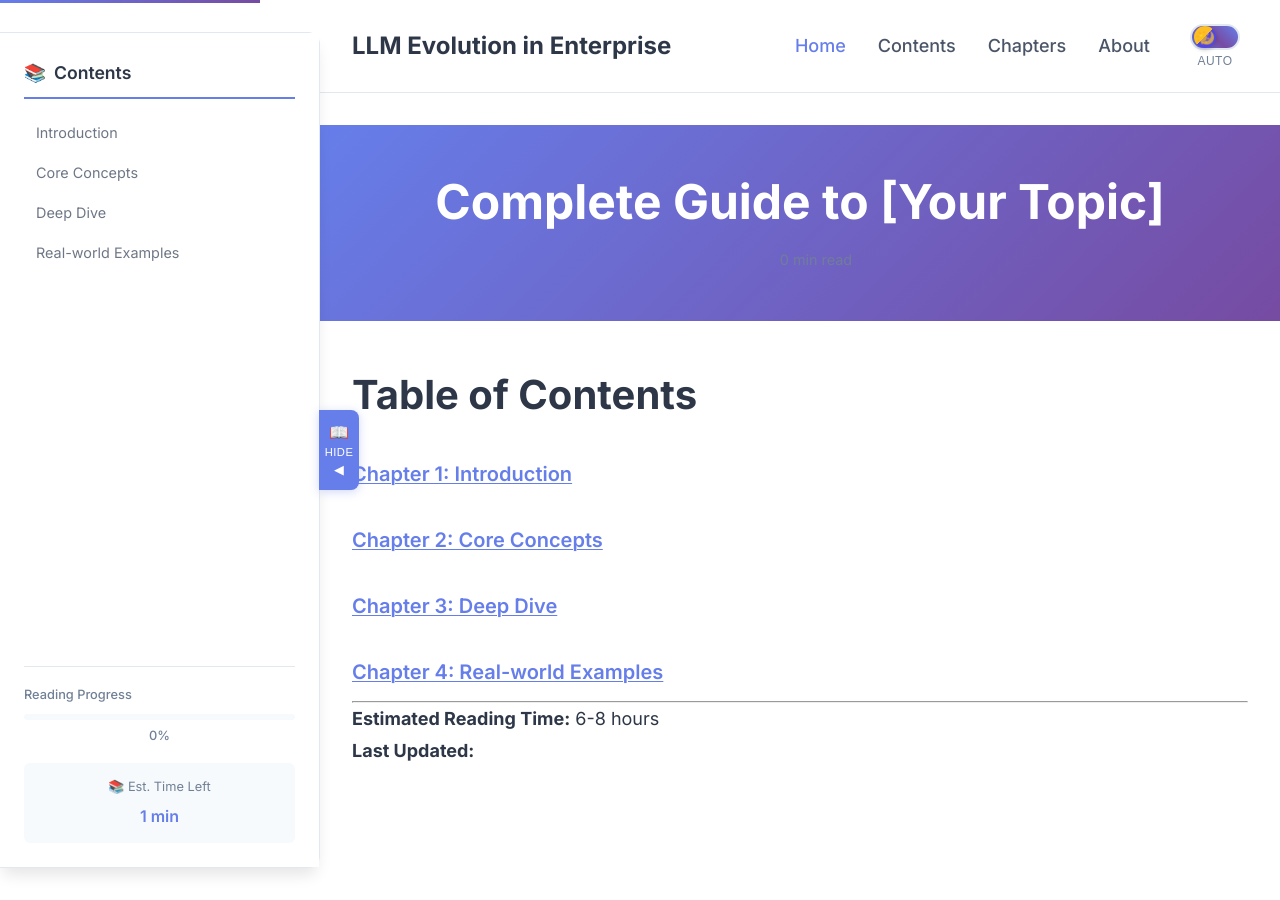
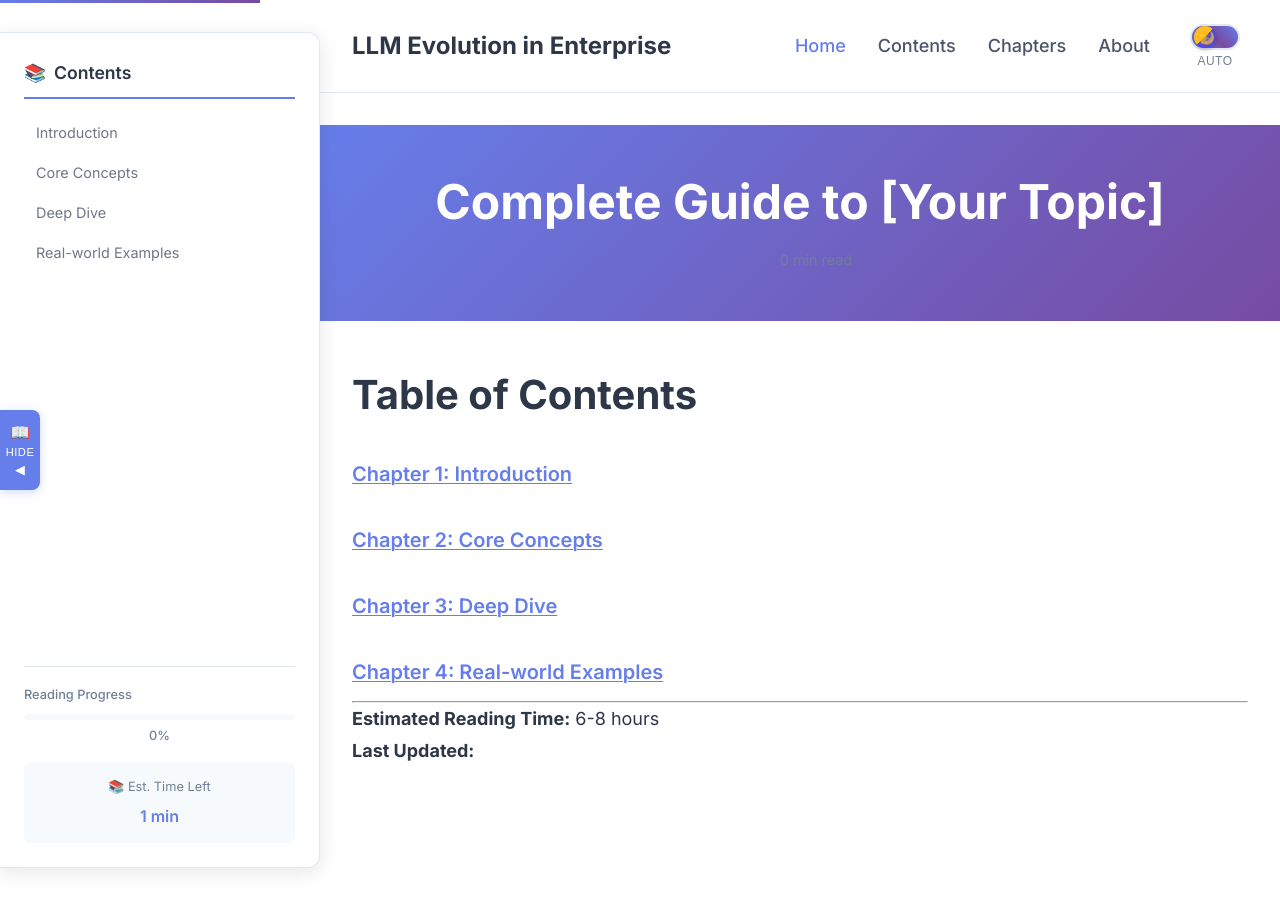
Before and after one commit to AlanPonnachan/llm-enterprise-evolution, a Jekyll site: the page built from index.markdown, in a window 1280 px wide and 900 px high. Built offline with Jekyll 4.4.1, drawn with Linux system fonts in a browser that asks for light colours.

Commit message:
fix toggle button

```diff
--- a/_includes/table-of-contents.html
+++ b/_includes/table-of-contents.html
@@ -1,11 +1,12 @@
+<!-- Toggle Button - Outside of TOC container -->
+<button class="toc-toggle" id="toc-toggle" aria-label="Toggle Table of Contents">
+    <span class="toc-toggle-icon">📖</span>
+    <span class="toc-toggle-text">Contents</span>
+    <span class="toc-toggle-arrow">◀</span>
+</button>
+
+<!-- TOC Sidebar -->
 <div class="table-of-contents" id="toc-sidebar">
-    <!-- Toggle Button -->
-    <button class="toc-toggle" id="toc-toggle" aria-label="Toggle Table of Contents">
-        <span class="toc-toggle-icon">📖</span>
-        <span class="toc-toggle-text">Contents</span>
-        <span class="toc-toggle-arrow">◀</span>
-    </button>
-
     <!-- Collapsible Content -->
     <div class="toc-content" id="toc-content">
         <div class="toc-header">
--- a/_sass/_reading-experience.scss
+++ b/_sass/_reading-experience.scss
@@ -10,7 +10,7 @@
   transition: width 0.1s ease;
 }
 
-// Table of contents
+// Collapsible Table of Contents
 .table-of-contents {
   position: fixed;
   left: 0;
@@ -58,52 +58,13 @@
     &.collapsed {
       transform: translateX(-100%);
     }
-
-    .toc-toggle {
-      position: fixed;
-      right: -50px;
-      top: 50%;
-      transform: translateY(-50%);
-      width: 50px;
-      height: 100px;
-      border-radius: 0 8px 8px 0;
-      flex-direction: column;
-
-      .toc-toggle-text {
-        writing-mode: vertical-lr;
-        font-size: 0.8rem;
-      }
-
-      .toc-toggle-arrow {
-        transform: rotate(90deg);
-      }
-    }
-  }
-  background: var(--bg-primary);
-  border-color: var(--border-color);
-  box-shadow: var(--shadow-lg);
-
-  .toc-toggle {
-    background: var(--primary-color);
-
-    &:hover {
-      background: var(--secondary-color);
-    }
-  }
-
-  .toc-content {
-    background: var(--bg-primary);
-  }
-
-  .toc-progress-fill {
-    background: linear-gradient(90deg, var(--primary-color), var(--secondary-color));
   }
 }
 
-// Toggle button
+// Toggle button - SEPARATE FROM TOC
 .toc-toggle {
-  position: absolute;
-  right: -40px;
+  position: fixed;
+  left: 0;
   top: 50%;
   transform: translateY(-50%);
   width: 40px;
@@ -122,6 +83,14 @@
   font-weight: 500;
   transition: all 0.3s ease;
   box-shadow: 0 2px 10px rgba(102, 126, 234, 0.3);
+  z-index: 1001;
+
+  // When TOC is expanded, hide the toggle button
+  body:not(.toc-collapsed) .toc-toggle {
+    opacity: 1;
+    pointer-events: auto;
+    transform: translateY(-50%);
+}
 
   &:hover {
     background: var(--secondary-color);
@@ -145,6 +114,23 @@
   .toc-toggle-arrow {
     font-size: 0.8rem;
     transition: transform 0.3s ease;
+  }
+}
+
+// Mobile toggle adjustments
+@media (max-width: 1024px) {
+  .toc-toggle {
+    width: 50px;
+    height: 100px;
+
+    .toc-toggle-text {
+      writing-mode: vertical-lr;
+      font-size: 0.8rem;
+    }
+
+    .toc-toggle-arrow {
+      transform: rotate(90deg);
+    }
   }
 }
 
@@ -361,6 +347,7 @@
   transition: opacity 0.3s ease;
 }
 
+// Mobile specific styles
 @media (max-width: 1024px) {
   .table-of-contents.mobile:not(.collapsed) + .toc-overlay {
     display: block;
@@ -377,7 +364,7 @@
   }
 }
 
-// Adjust main content spacing - FIXED VERSION
+// Adjust main content spacing - FIXED VERSION WITH TOGGLE SPACE
 body {
   transition: padding-left 0.3s ease;
 }
@@ -393,19 +380,22 @@ body {
     padding-left: 320px; // Width of TOC
   }
 
+  // When TOC is collapsed, add small padding for toggle button
+  body.toc-collapsed {
+    padding-left: 40px; // Width of toggle button
+  }
+
   .table-of-contents:not(.collapsed) ~ * .main-content,
   body:not(.toc-collapsed) .main-content {
     margin-left: 0;
   }
 }
 
-// Add body class management
-body.toc-collapsed {
-  padding-left: 0;
-}
-
-body.toc-collapsed .table-of-contents {
-  transform: translateX(-280px);
+// Mobile - no padding needed as toggle is positioned differently
+@media (max-width: 1024px) {
+  body.toc-collapsed {
+    padding-left: 0;
+  }
 }
 
 // Heading level styles
@@ -422,6 +412,7 @@ body.toc-collapsed .table-of-contents {
   font-size: 0.8rem;
   opacity: 0.8;
 }
+
 
 
 // Chapter navigation
```
